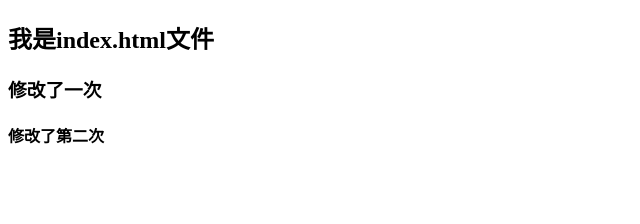
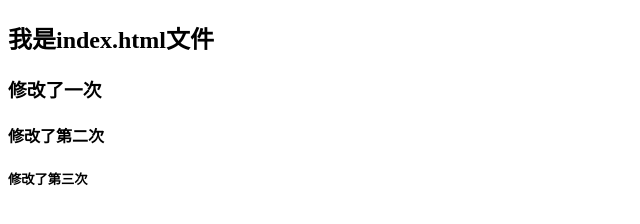
Before and after one commit to a1755475927/git-demo, a plain HTML site: page index.html in a window 1280 px wide. Shown: the whole page, without its empty margins (0-640 px from the left). Drawn offline with Linux system fonts and the light colour scheme.

Commit message:
程序员A第四次提交

```diff
--- a/index.html
+++ b/index.html
@@ -10,5 +10,6 @@
     <h2>我是index.html文件</h2>
     <h3>修改了一次</h3>
     <h4>修改了第二次</h4>
+    <h5>修改了第三次</h5>
 </body>
 </html>
```
